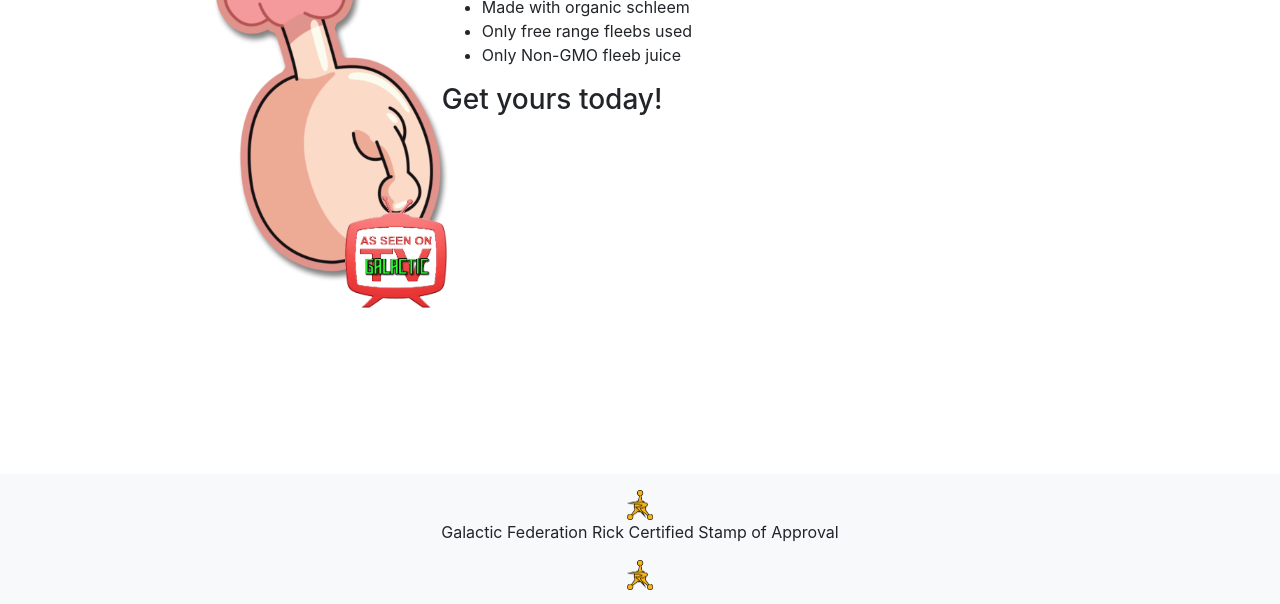
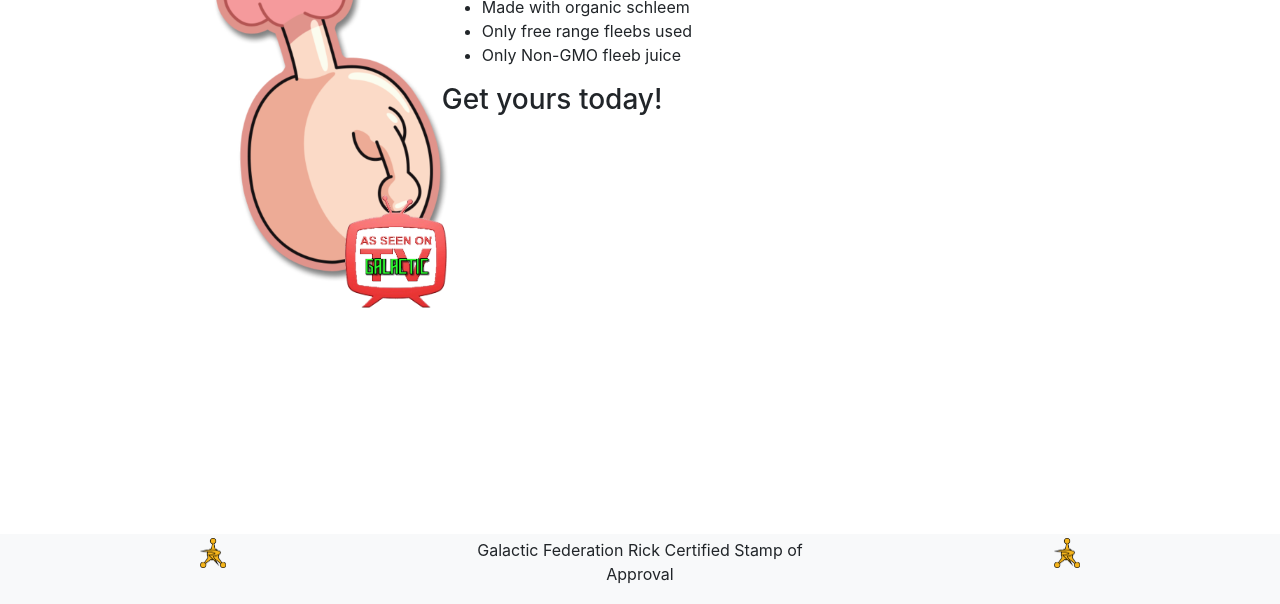
Before and after one commit to circuitsyn/Plumbus_RnM_Outlet_ProductPage, a plain HTML site: page index.html in a window 1280 px wide. Shown: the part 194-798 px from the top of the page. Drawn offline with nearby package versions, Linux system fonts and the light colour scheme.

Commit message:
adjusted footer, still needs middle alignment

```diff
--- a/assets/css/style.css
+++ b/assets/css/style.css
@@ -48,10 +48,6 @@
     height: 90vh;
 }
 
-.page-footer {
-    /* height: 3vh; */
-}
-
 #footerBadge {
     height: 30px;
 }
--- a/index.html
+++ b/index.html
@@ -107,11 +107,19 @@
         </div>
 
         <!-- Footer -->
-        <footer class="page-footer navbar-light bg-light fixed-bottom font-small">
-            <div class="footer-copyright text-center py-3">
-                <img id="footerBadge" class="d-inline-block align-middle" src="./assets/images/GalacticStamp.png" alt="galactic federation badge">
-                <p>Galactic Federation Rick Certified Stamp of Approval</p>
-                <img id="footerBadge" class="d-inline-block align-middle" src="./assets/images/GalacticStamp.png" alt="galactic federation badge">
+        <footer class="navbar-light bg-light fixed-bottom">
+            <div class="container-fluid h-100 py-1">
+                <div class="row text-center h-100">
+                    <div class="col-12 col-sm-4 col-md-4 col-lg-4 col-xl-4">
+                        <img id="footerBadge" class="" src="./assets/images/GalacticStamp.png" alt="galactic federation badge">
+                    </div>
+                    <div class="col-12 col-sm-4 col-md-4 col-lg-4 col-xl-4">
+                        <p>Galactic Federation Rick Certified Stamp of Approval</p>
+                    </div>
+                    <div class="col-12 col-sm-4 col-md-4 col-lg-4 col-xl-4">
+                        <img id="footerBadge" class="" src="./assets/images/GalacticStamp.png" alt="galactic federation badge">
+                    </div>
+                </div>
             </div>
         </footer>
 
```
